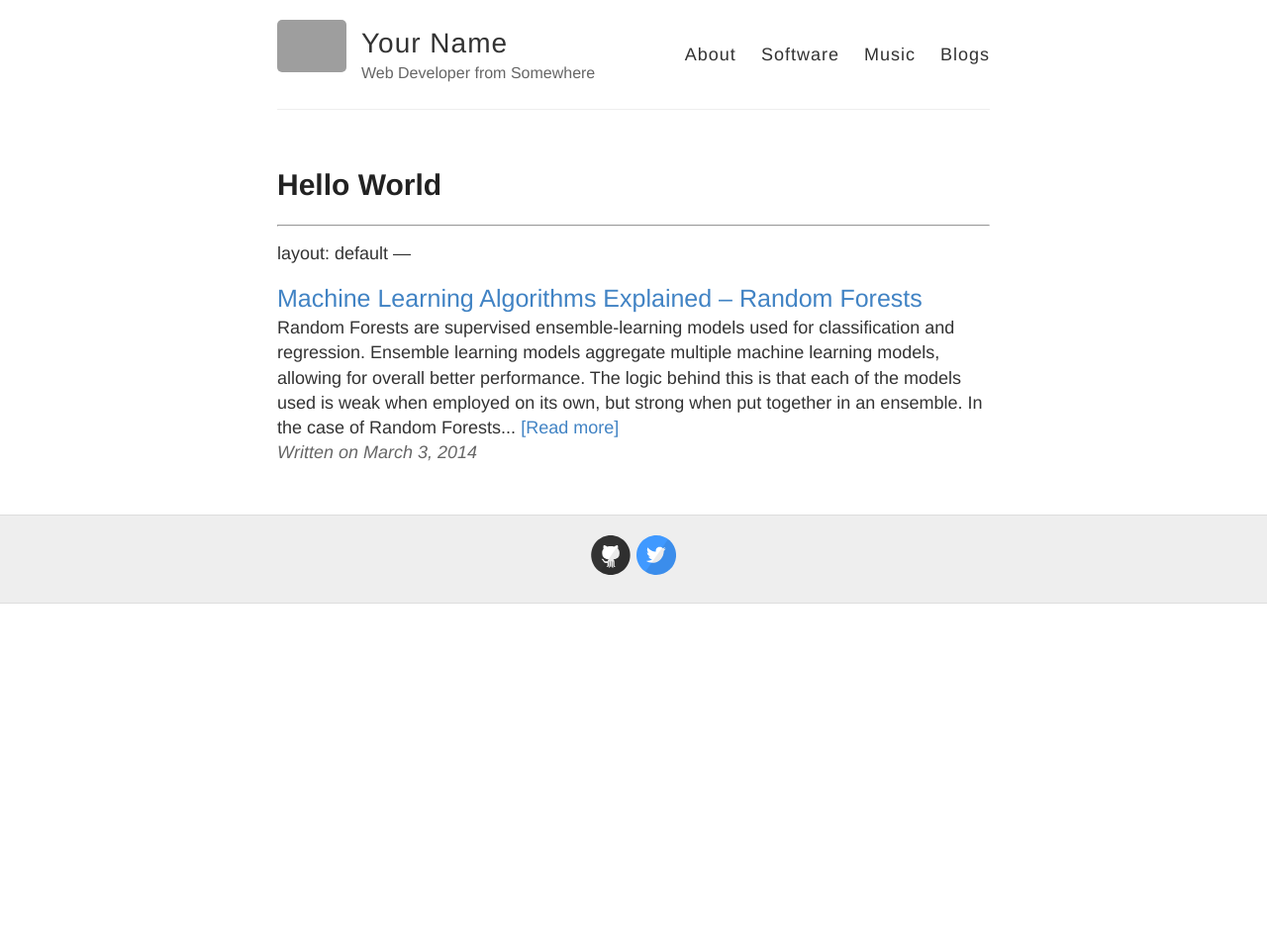
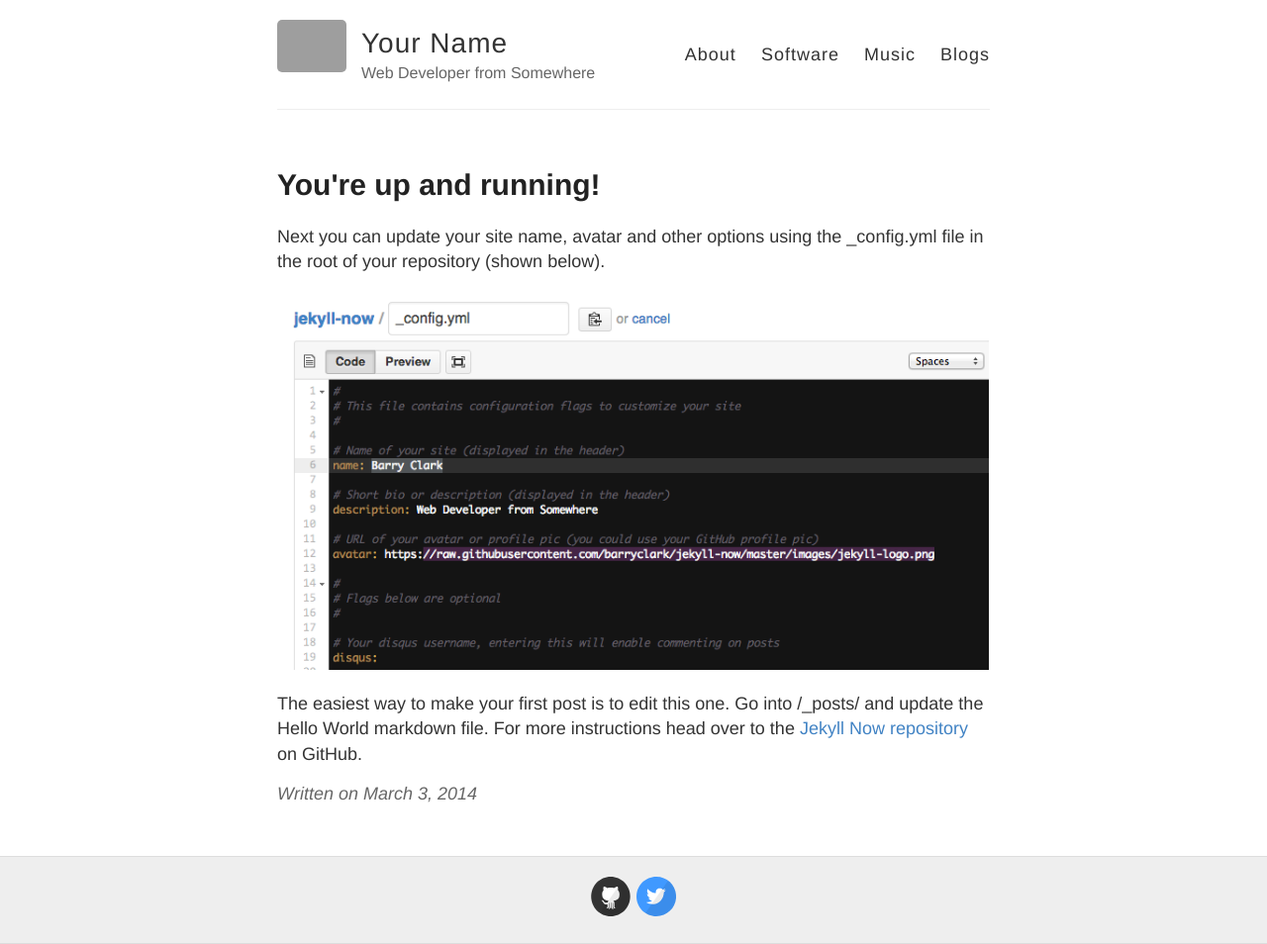
Before and after one commit to sebasgverde/sebasgverde.github.io, a Jekyll site: the page built from _posts/2014-3-3-Hello-World.md, in a window 1280 px wide. Shown: the whole page at 99% size. Built offline with Jekyll 4.4.1, drawn with Linux system fonts in a browser that asks for light colours; our own code applies the rules of GitHub Pages for plain Markdown files; before the commit the page ends 900 px from its top, so only the background shows below that; grey boxes are pictures that could not be loaded.

Commit message:
Update 2014-3-3-Hello-World.md

```diff
--- a/_posts/2014-3-3-Hello-World.md
+++ b/_posts/2014-3-3-Hello-World.md
@@ -1,4 +1,3 @@
-<!---
 ---
 layout: post
 title: You're up and running!
@@ -9,14 +8,3 @@ Next you can update your site name, avatar and other options using the _config.y
 ![_config.yml]({{ site.baseurl }}/images/config.png)
 
 The easiest way to make your first post is to edit this one. Go into /_posts/ and update the Hello World markdown file. For more instructions head over to the [Jekyll Now repository](https://github.com/barryclark/jekyll-now) on GitHub.
--->
-
----
-layout: default
----
-<div class="pub">
-<a href='http://blog.easysol.net/machine-learning-algorithms-2/' target="_blank"  style="font-size: 25px; text-decoration: none">Machine Learning Algorithms Explained – Random Forests</a>
-<br/>
-Random Forests are supervised ensemble-learning models used for classification and regression. Ensemble learning models aggregate multiple machine learning models, allowing for overall better performance. The logic behind this is that each of the models used is weak when employed on its own, but strong when put together in an ensemble. In the case of Random Forests...
-<a href='http://blog.easysol.net/machine-learning-algorithms-2/' target="_blank">[Read more]</a>
-</div>
```
